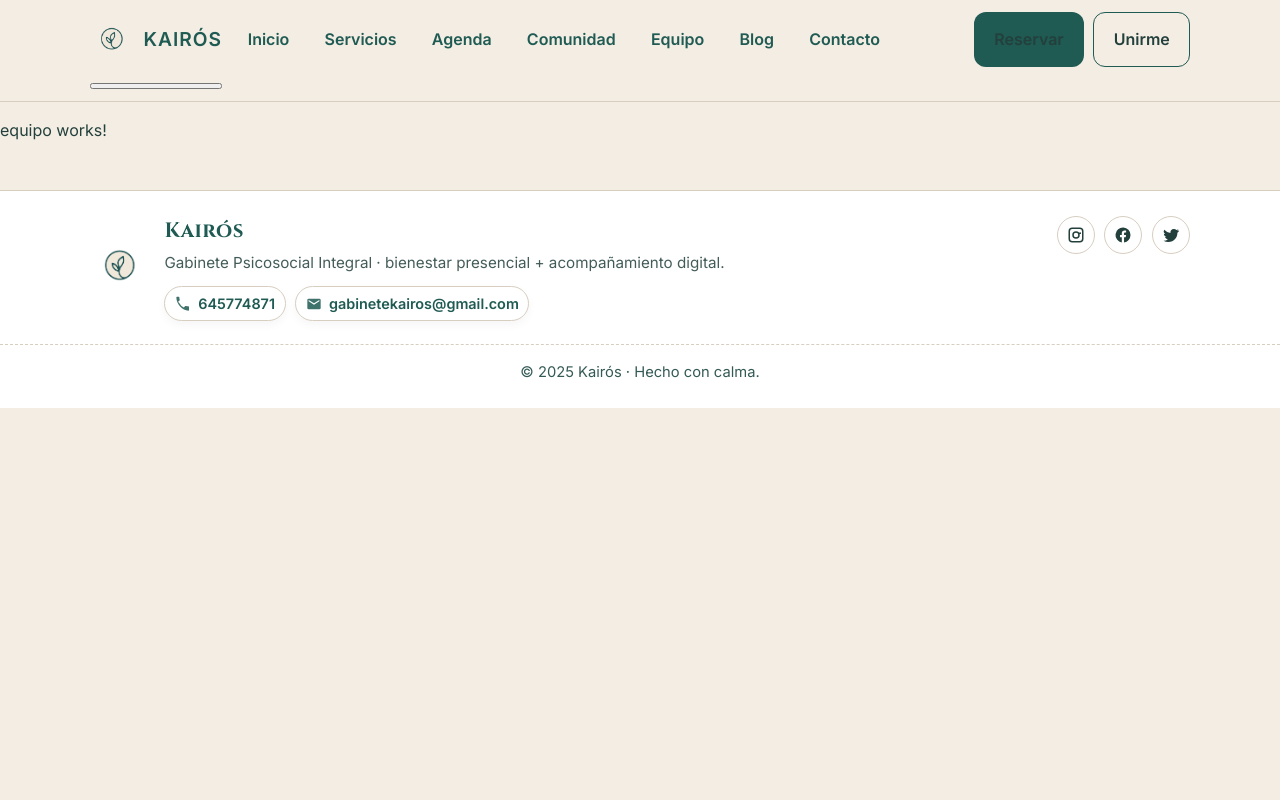
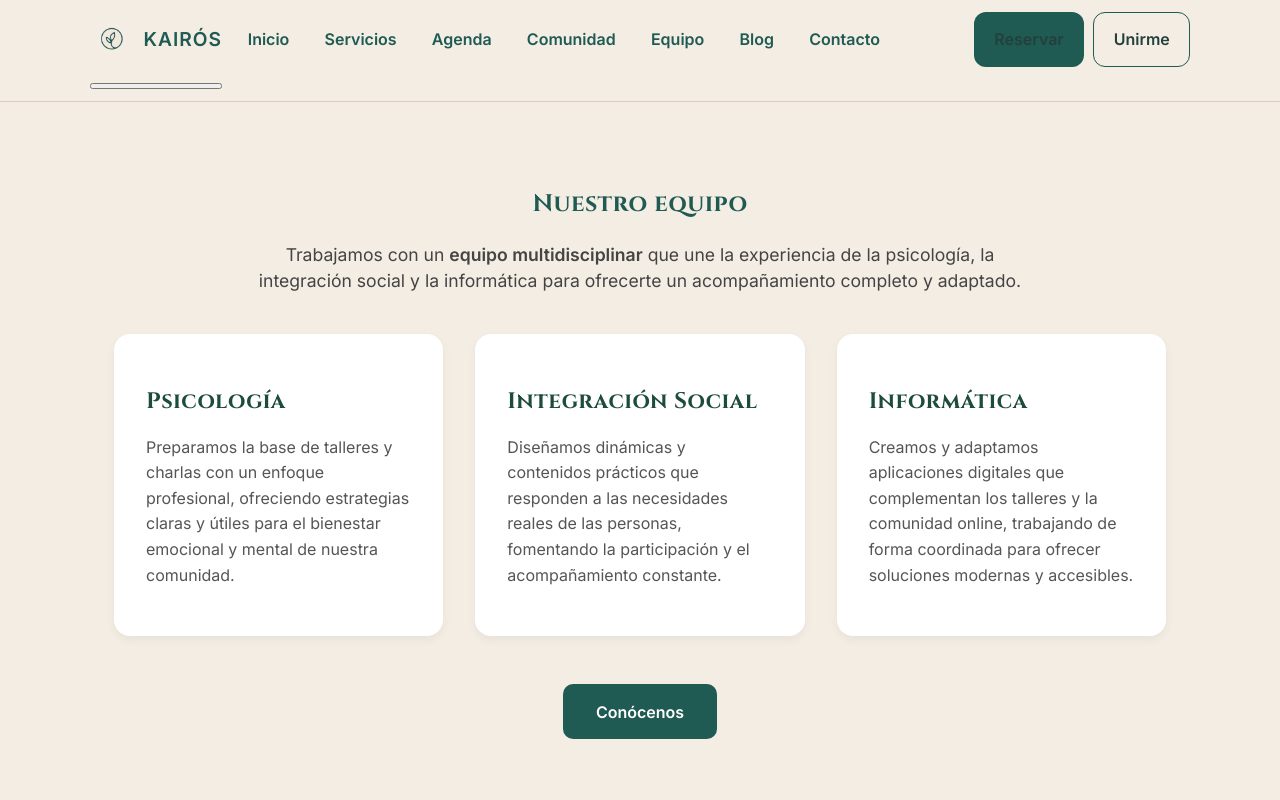
Before and after one commit to edarlinae/kairos-web, an Angular app: page /equipo in a window 1280 px wide. Shown: the top 800 px of the page. Built offline with nearby package versions, Linux system fonts and the light colour scheme.

Commit message:
Cambios comunidad

```diff
--- a/angular.json
+++ b/angular.json
@@ -5,19 +5,19 @@
   "projects": {
     "kairos-web": {
       "projectType": "application",
+      "schematics": {},
       "root": "",
       "sourceRoot": "src",
       "prefix": "app",
       "architect": {
         "build": {
-          "builder": "@angular-devkit/build-angular:application",
+          "builder": "@angular-devkit/build-angular:browser",
           "options": {
             "outputPath": "dist/kairos-web",
             "index": "src/index.html",
-            "browser": "src/main.ts",
+            "main": "src/main.ts",
             "polyfills": ["zone.js"],
             "tsConfig": "tsconfig.app.json",
-            "inlineStyleLanguage": "scss",
             "assets": [
               "src/favicon.ico",
               "src/assets"
@@ -25,14 +25,58 @@
             "styles": [
               "src/styles.scss"
             ],
-            "scripts": []
-          }
+            "scripts": [],
+            "optimization": {
+              "fonts": {
+                "inline": false
+              }
+            }
+          },
+          "configurations": {
+            "production": {
+              "budgets": [
+                {
+                  "type": "initial",
+                  "maximumWarning": "500kb",
+                  "maximumError": "1mb"
+                }
+              ],
+              "outputHashing": "all",
+              "optimization": true,
+              "extractCss": true,
+              "namedChunks": false,
+              "extractLicenses": true,
+              "vendorChunk": false,
+              "buildOptimizer": true,
+              "fileReplacements": [
+                {
+                  "replace": "src/environments/environment.ts",
+                  "with": "src/environments/environment.prod.ts"
+                }
+              ]
+            },
+            "development": {
+              "buildOptimizer": false,
+              "optimization": false,
+              "vendorChunk": true,
+              "extractLicenses": false,
+              "sourceMap": true,
+              "namedChunks": true
+            }
+          },
+          "defaultConfiguration": "development"
         },
         "serve": {
           "builder": "@angular-devkit/build-angular:dev-server",
-          "options": {
-            "browserTarget": "kairos-web:build"
-          }
+          "configurations": {
+            "production": {
+              "browserTarget": "kairos-web:build:production"
+            },
+            "development": {
+              "browserTarget": "kairos-web:build:development"
+            }
+          },
+          "defaultConfiguration": "development"
         },
         "extract-i18n": {
           "builder": "@angular-devkit/build-angular:extract-i18n",
@@ -43,9 +87,10 @@
         "test": {
           "builder": "@angular-devkit/build-angular:karma",
           "options": {
+            "main": "src/test.ts",
             "polyfills": ["zone.js", "zone.js/testing"],
             "tsConfig": "tsconfig.spec.json",
-            "inlineStyleLanguage": "scss",
+            "karmaConfig": "karma.conf.js",
             "assets": [
               "src/favicon.ico",
               "src/assets"
@@ -59,6 +104,7 @@
       }
     }
   },
+  "defaultProject": "kairos-web",
   "cli": {
     "analytics": false
   }
--- a/src/app/pages/comunidad/comunidad.component.html
+++ b/src/app/pages/comunidad/comunidad.component.html
@@ -15,7 +15,6 @@
     </div>
 
     <div class="hero__logo">
-      <!-- Logo correcto (mismo asset que cabecera) -->
       <img src="/assets/logoKairos.png" alt="Kairós" />
     </div>
   </header>
@@ -46,13 +45,15 @@
       </p>
     </header>
 
-    <!-- Espacio sutil antes de la tarjeta -->
     <div style="height:.6rem"></div>
 
     <article class="programa">
+      <!-- Título de la aplicación -->
+      <h2 class="app-title font-cinzel">Gestión del Estrés</h2>
+
       <div class="programa__tag">
         <span class="pill">Programa</span>
-        <span class="pill pill--soft">Gestión del Estrés</span>
+        <span class="pill pill--soft">Aplicación Online</span>
         <span class="pill">Programa guiado</span>
         <span class="pill">Comunidad Online</span>
       </div>
--- a/src/app/pages/comunidad/comunidad.component.scss
+++ b/src/app/pages/comunidad/comunidad.component.scss
@@ -1,122 +1,42 @@
-.comunidad {
-  padding: 1.6rem 0 2.2rem;
-}
+/* Contenedor principal */
+.comunidad { padding: 1.6rem 0 2.2rem; }
 
 /* HERO */
 .hero {
-  display: grid;
-  grid-template-columns: 1.3fr .7fr;
-  gap: 1rem;
-  align-items: center;
-  margin-bottom: 1.2rem;
-
-  &__copy {
-    .lead { opacity: .9; }
-    .cta {
-      margin-top: .8rem;
-      display: flex; gap: .6rem; flex-wrap: wrap;
-    }
-  }
-
-  &__logo {
-    display: flex; align-items: center; justify-content: center;
-    img {
-      width: 160px; height: auto; object-fit: contain;
-      filter: drop-shadow(0 4px 10px rgba(0,0,0,.06));
-    }
-  }
-
-  @media (max-width: 980px) {
-    grid-template-columns: 1fr;
-    &__logo { order: -1; margin-bottom: .6rem; }
-  }
+  display: grid; grid-template-columns: 1.3fr .7fr; gap: 1rem; align-items: center; margin-bottom: 1.2rem;
 }
+.hero__copy .lead { opacity: .9; }
+.hero__copy .cta { margin-top: .8rem; display: flex; gap: .6rem; flex-wrap: wrap; }
+.hero__logo { display: flex; align-items: center; justify-content: center; }
+.hero__logo img { width: 160px; height: auto; object-fit: contain; filter: drop-shadow(0 4px 10px rgba(0,0,0,.06)); }
+@media (max-width: 980px) { .hero { grid-template-columns: 1fr; } .hero__logo { order: -1; margin-bottom: .6rem; } }
 
 /* PASOS */
-.steps {
-  margin: 1.2rem 0;
-
-  &__grid {
-    margin-top: .6rem;
-    display: grid;
-    grid-template-columns: repeat(3,1fr);
-    gap: .8rem;
-
-    @media (max-width: 980px) {
-      grid-template-columns: 1fr;
-    }
-  }
-
-  .step {
-    border: 1px solid rgba(0,0,0,.08);
-    border-radius: 16px;
-    background: #fff;
-    padding: .9rem;
-
-    .badge {
-      width: 34px; height: 34px; border-radius: 999px;
-      background: #0f5b53; color: #fff; display: inline-flex;
-      align-items: center; justify-content: center; font-weight: 700; margin-bottom: .4rem;
-    }
-    h3 { margin: 0 0 .2rem; }
-    p  { margin: 0; opacity: .9; }
-  }
-
-  &__cta {
-    margin-top: .9rem;
-    display: flex; align-items: center; gap: .6rem;
-    .muted { opacity: .8; }
-  }
-}
+.steps { margin: 1.2rem 0; }
+.steps__grid { margin-top: .6rem; display: grid; grid-template-columns: repeat(3,1fr); gap: .8rem; }
+@media (max-width: 980px) { .steps__grid { grid-template-columns: 1fr; } }
+.step { border: 1px solid rgba(0,0,0,.08); border-radius: 16px; background: #fff; padding: .9rem; }
+.step .badge { width: 34px; height: 34px; border-radius: 999px; background: #0f5b53; color: #fff; display: inline-flex; align-items: center; justify-content: center; font-weight: 700; margin-bottom: .4rem; }
+.step h3 { margin: 0 0 .2rem; }
+.step p { margin: 0; opacity: .9; }
+.steps__cta { margin-top: .9rem; display: flex; align-items: center; gap: .6rem; }
+.steps__cta .muted { opacity: .8; }
 
 /* PROGRAMAS */
-.programas {
-  margin-top: 1.4rem;
+.programas { margin-top: 1.4rem; }
+.programas__head { margin-bottom: .2rem; }
+.programas__head .sub { opacity: .9; }
+.programa { border: 1px solid rgba(0,0,0,.08); border-radius: 16px; background: #fff; padding: .9rem; }
+.programa__tag { display: flex; flex-wrap: wrap; gap: .35rem; margin-bottom: .4rem; }
+.pill { border: 1px solid rgba(0,0,0,.12); border-radius: 999px; padding: .25rem .55rem; font-size: .86rem; background: #fff; }
+.pill.pill--soft { background: #f4f2ee; }
+.programa .intro { opacity: .9; margin: .2rem 0 .4rem; }
+.bullets { margin: 0 0 .6rem 1rem; padding: 0; }
+.bullets li { margin: .2rem 0; }
+.programa__cta { display: flex; flex-wrap: wrap; gap: .6rem; }
 
-  &__head {
-    margin-bottom: .2rem;
-    .sub { opacity: .9; }
-  }
-}
-
-.programa {
-  border: 1px solid rgba(0,0,0,.08);
-  border-radius: 16px;
-  background: #fff;
-  padding: .9rem;
-
-  &__tag {
-    display: flex; flex-wrap: wrap; gap: .35rem; margin-bottom: .4rem;
-  }
-
-  .pill {
-    border: 1px solid rgba(0,0,0,.12);
-    border-radius: 999px;
-    padding: .25rem .55rem;
-    font-size: .86rem;
-    background: #fff;
-    &.pill--soft { background: #f4f2ee; }
-  }
-
-  .intro { opacity: .9; margin: .2rem 0 .4rem; }
-
-  .bullets {
-    margin: 0 0 .6rem 1rem;
-    li { margin: .2rem 0; }
-  }
-
-  &__cta {
-    display: flex; flex-wrap: wrap; gap: .6rem;
-  }
-}
-
-/* BOTONES base (en línea con el resto del sitio) */
-.btn {
-  display: inline-flex; align-items: center; justify-content: center;
-  height: 40px; padding: 0 .9rem; border-radius: 10px;
-  border: 1px solid rgba(0,0,0,.18); background: #fff; text-decoration: none; cursor: pointer;
-  transition: .15s ease;
-}
+/* Botones (asegura estilo aunque haya un reset global) */
+.btn { display: inline-flex; align-items: center; justify-content: center; height: 40px; padding: 0 .9rem; border-radius: 10px; border: 1px solid rgba(0,0,0,.18); background: #fff; text-decoration: none; cursor: pointer; transition: .15s ease; appearance: none; -webkit-appearance: none; }
 .btn:hover { transform: translateY(-1px); }
 .btn-primary { background: #0f5b53; color: #fff; border-color: #0f5b53; }
 .btn-white-text { color: #fff; }
--- a/src/app/pages/comunidad/comunidad.component.ts
+++ b/src/app/pages/comunidad/comunidad.component.ts
@@ -10,9 +10,10 @@ import { NgFor } from '@angular/common';
   styleUrls: ['./comunidad.component.scss'],
 })
 export class ComunidadComponent {
-  // Usamos directamente el asset correcto
+  // Logo correcto (igual que la cabecera)
   logo = '/assets/logoKairos.png';
 
+  // ÚNICA lista que usa el HTML:
   pasos = [
     {
       n: 1,
--- a/src/app/pages/equipo/equipo.component.html
+++ b/src/app/pages/equipo/equipo.component.html
@@ -1 +1,39 @@
-<p>equipo works!</p>
+<section class="equipo container">
+  <header class="equipo__header">
+    <h1 class="font-cinzel">Nuestro equipo</h1>
+    <p class="intro">
+      Trabajamos con un <strong>equipo multidisciplinar</strong> que une la experiencia de la psicología,
+      la integración social y la informática para ofrecerte un acompañamiento completo y adaptado.
+    </p>
+  </header>
+
+  <div class="equipo__areas">
+    <article class="area">
+      <h2 class="font-cinzel">Psicología</h2>
+      <p>
+        Preparamos la base de talleres y charlas con un enfoque profesional, ofreciendo
+        estrategias claras y útiles para el bienestar emocional y mental de nuestra comunidad.
+      </p>
+    </article>
+
+    <article class="area">
+      <h2 class="font-cinzel">Integración Social</h2>
+      <p>
+        Diseñamos dinámicas y contenidos prácticos que responden a las necesidades reales de las personas,
+        fomentando la participación y el acompañamiento constante.
+      </p>
+    </article>
+
+    <article class="area">
+      <h2 class="font-cinzel">Informática</h2>
+      <p>
+        Creamos y adaptamos aplicaciones digitales que complementan los talleres y la comunidad online,
+        trabajando de forma coordinada para ofrecer soluciones modernas y accesibles.
+      </p>
+    </article>
+  </div>
+
+  <div class="equipo__cta">
+    <a routerLink="/contacto" class="btn btn-primary btn-white-text">Conócenos</a>
+  </div>
+</section>
--- a/src/app/pages/equipo/equipo.component.scss
+++ b/src/app/pages/equipo/equipo.component.scss
@@ -0,0 +1,53 @@
+.equipo {
+  padding: 4rem 1.5rem;
+  text-align: center;
+
+  .intro {
+    max-width: 800px;
+    margin: 0 auto 2.5rem;
+    font-size: 1.1rem;
+    color: #444;
+  }
+
+  &__areas {
+    display: grid;
+    gap: 2rem;
+    grid-template-columns: repeat(auto-fit, minmax(280px, 1fr));
+    margin-bottom: 3rem;
+  }
+
+  .area {
+    background: #fff;
+    border-radius: 1rem;
+    padding: 2rem;
+    box-shadow: 0 4px 10px rgba(0, 0, 0, 0.05);
+    text-align: left;
+    transition: transform 0.2s ease;
+
+    &:hover {
+      transform: translateY(-4px);
+    }
+
+    h2 {
+      font-size: 1.4rem;
+      margin-bottom: 1rem;
+      color: #1d4c3f;
+    }
+
+    p {
+      font-size: 1rem;
+      line-height: 1.6;
+      color: #555;
+    }
+  }
+
+  &__cta {
+    margin-top: 2rem;
+
+    .btn {
+      padding: 0.9rem 2rem;
+      font-size: 1rem;
+      border-radius: 10px;
+    }
+  }
+}
```
